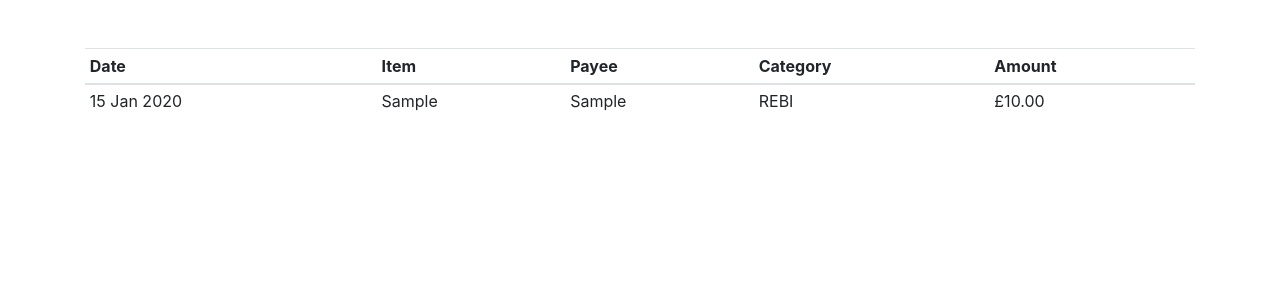
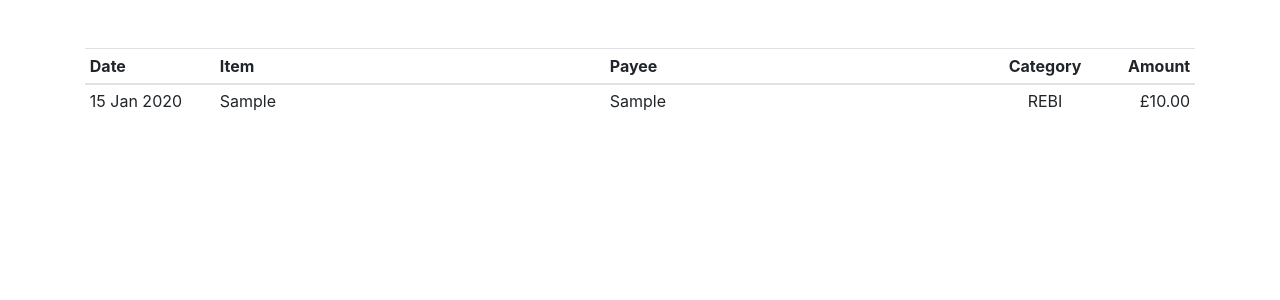
Before and after one commit to zdettwiler/myaccounts, a Django app: page / in a window 1280 px wide. Shown: the part 56-356 px from the top of the page. Run offline with Django 3.2, Linux system fonts and the light colour scheme; tables that the repository leaves empty hold one stand-in row (values such as "Sample post"); some libraries are stand-ins or nearby versions.

Commit message:
Better table

```diff
--- a/accounts/static/accounts/main.css
+++ b/accounts/static/accounts/main.css
@@ -5,3 +5,15 @@
 	border-radius: 3px;
 	margin-bottom: 20px;
 }
+.align-right {
+	text-align: right;
+}
+.align-center {
+	text-align: center;
+}
+.width-130{
+	width: 130px;
+}
+.width-100{
+	width: 100px;
+}
--- a/accounts/views.py
+++ b/accounts/views.py
@@ -10,7 +10,7 @@ class HomeDashboardView(View):
 	template_name = 'accounts/dashboard.html'
 
 	def get(self, request):
-		transactions = Transaction.objects.all()
+		transactions = Transaction.objects.all().order_by('-date')
 
 		return render(request, self.template_name, {'transactions': transactions, 'title': 'Your Dashboard'})
 
--- a/myaccounts/templates/accounts/dashboard.html
+++ b/myaccounts/templates/accounts/dashboard.html
@@ -4,11 +4,11 @@
 <table class="table table-hover table-sm">
 	<thead>
 		<tr>
-			<th scope="col">Date</th>
+			<th scope="col" class="width-130">Date</th>
 			<th scope="col">Item</th>
 			<th scope="col">Payee</th>
-			<th scope="col">Category</th>
-			<th scope="col">Amount</th>
+			<th scope="col" class="align-center width-100">Category</th>
+			<th scope="col" class="align-right width-100">Amount</th>
 		</tr>
 	</thead>
 	<tbody>
@@ -17,8 +17,8 @@
 				<td scope="row">{{ transaction.date }}</td>
 				<td>{{ transaction.item }}</td>
 				<td>{{ transaction.payee }}</td>
-				<td>{{ transaction.category }}</td>
-				<td>£{{ transaction.amount }}</td>
+				<td class="align-center">{{ transaction.category }}</td>
+				<td class="align-right">£{{ transaction.amount }}</td>
 			</tr>
 		{% endfor %}
 	</tbody>
```
